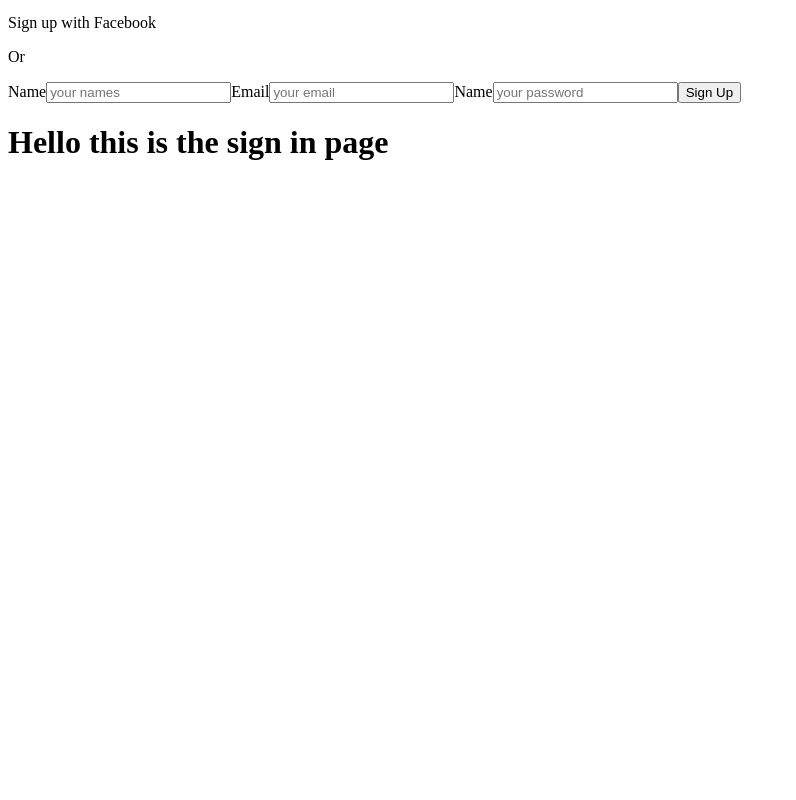
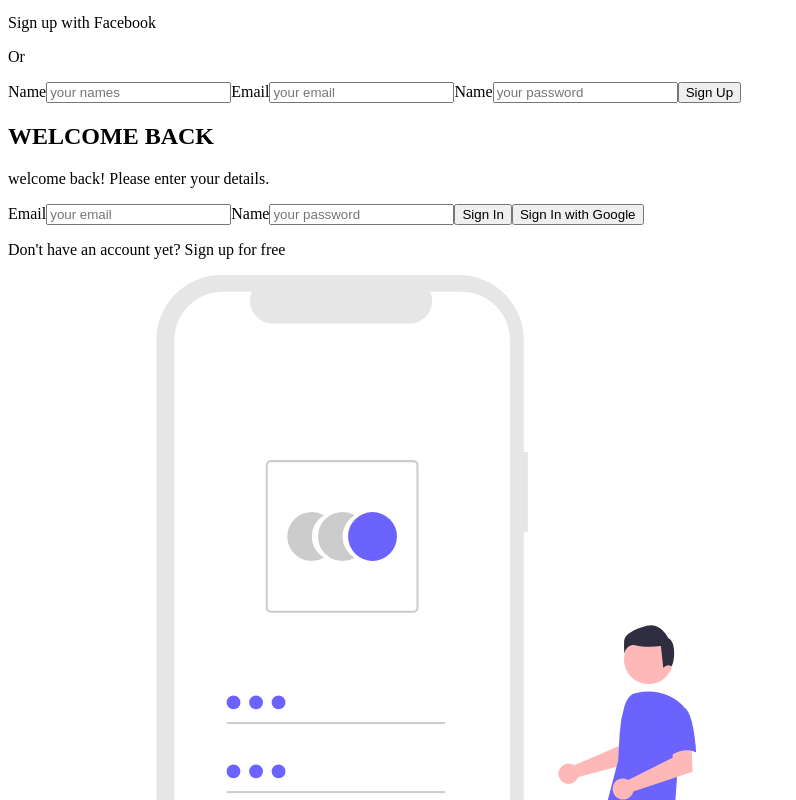
Before and after one commit to ChrisOnsando/user-profile, a React (Create React App) app: page / in a window 1280 px wide. Shown: the part 780-1580 px from the top of the page, without its empty margins (0-796 px from the left). Before the commit the page ends 963 px from the top, so only its background shows below. Built offline with nearby package versions, Linux system fonts and the light colour scheme.

Commit message:
Update included te signin markup

```diff
--- a/src/components/sigin.js
+++ b/src/components/sigin.js
@@ -1,9 +1,29 @@
 import React from "react";
+import login from"../images/login.svg";
 
 function Signin() {
     return(
         <div className="signin">
-            <h1>Hello this is the sign in page</h1>
+            <div className="signInForm">
+                <div className="signinheader">
+                    <h2>WELCOME BACK</h2>
+                    <p>welcome back! Please enter your details.</p>
+                </div>
+                <div className="signinForm">
+                    <form className="form">
+                      <label for="name">Email</label>
+                      <input type="email" placeholder="your email" required/>
+                      <label for="name">Name</label>
+                      <input type="password" placeholder="your password" required/>
+                      <button type="submit">Sign In</button>
+                      <button type="submit">Sign In with Google</button>
+                    </form>
+                    <p>Don't have an account yet? Sign up for free</p>
+                </div>
+            </div>
+             <div className="leftSignIn">
+                <img src={login} alt="signin image" />
+            </div>
         </div>
     )
 }
```
